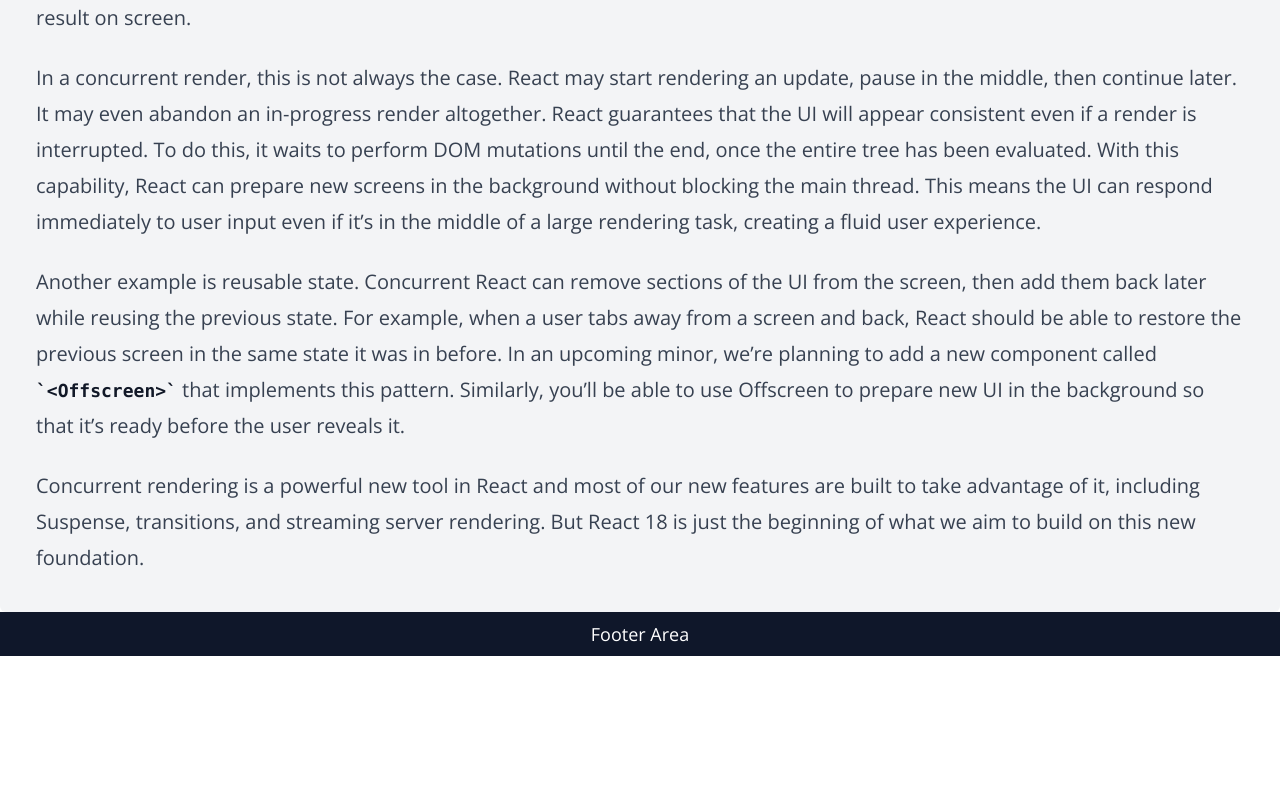
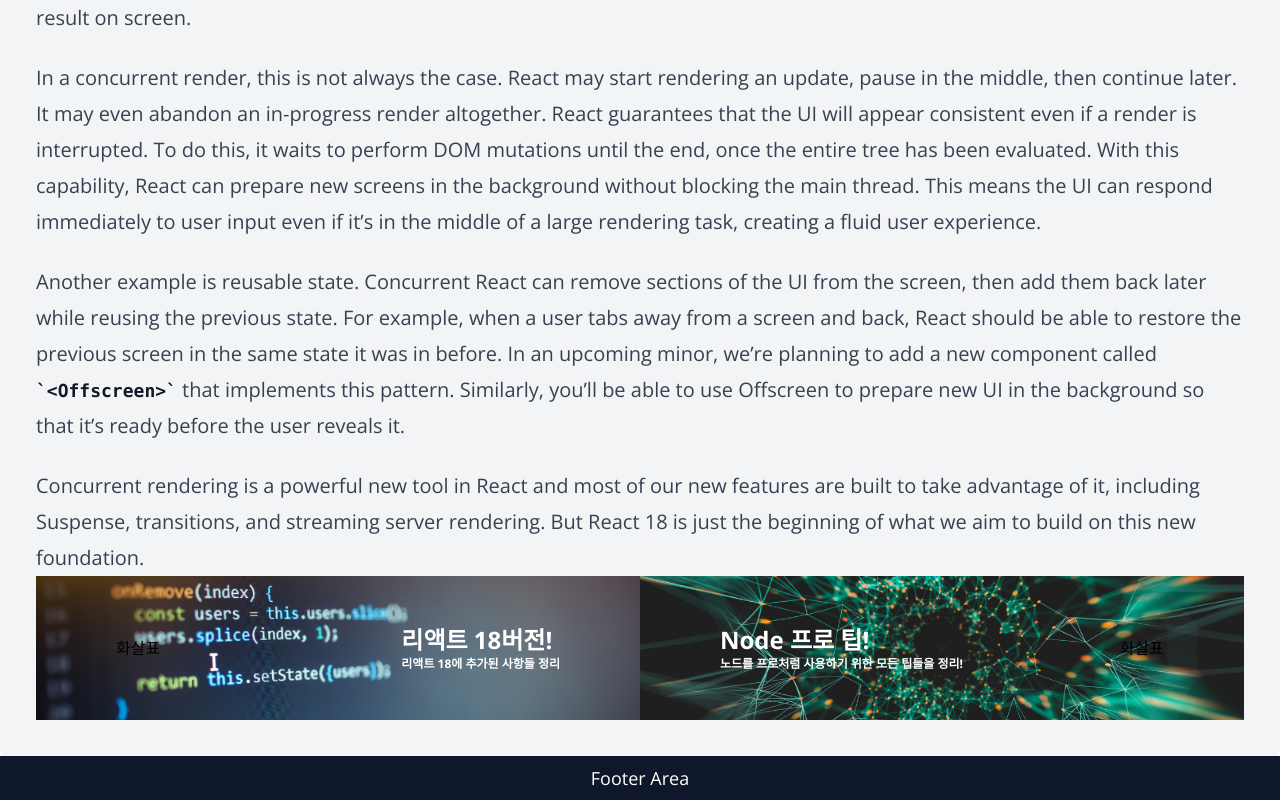
Before and after one commit to oshosh/next-blog, a Next.js app: page /posts/best-react-practices in a window 1280 px wide. Shown: the part 3088-3888 px from the top of the page. Before the commit the page ends 3744 px from the top, so only its background shows below. Built offline with nearby package versions, Linux system fonts and the light colour scheme.

Commit message:
feat: post navigator

```diff
--- a/service/posts.ts
+++ b/service/posts.ts
@@ -1,22 +1,12 @@
-import { promises, readdirSync, readFileSync } from 'fs';
+import { Nullable, Posts } from '@/components/post/@types';
+import { promises, readFileSync, readdirSync } from 'fs';
 import matter, { GrayMatterFile } from 'gray-matter';
 import path from 'path';
-
-export interface Posts {
-  title: string;
-  description: string;
-  date: string;
-  category: string;
-  path: string;
-  featured: boolean;
-}
 
 export interface Md {
   id: string;
   md: GrayMatterFile<string>;
 }
-
-type NullAbleMd<T> = T | null;
 
 export async function getPosts(): Promise<Posts[]> {
   const filePath = path.join(process.cwd(), 'data', 'posts.json');
@@ -26,7 +16,7 @@
     .then((posts) => posts.sort((a, b) => (a.date > b.date ? -1 : 1)));
 }
 
-export function getMarkdown(pathUrl: string): NullAbleMd<Md> {
+export function getMarkdown(pathUrl: string): Nullable<Md> {
   const postsDirectory = path.join(process.cwd(), 'data/posts');
   const fileNames = readdirSync(postsDirectory);
 
--- a/src/app/posts/[slug]/page.tsx
+++ b/src/app/posts/[slug]/page.tsx
@@ -1,4 +1,5 @@
 import PostMarkdownContent from '@/components/post/components/PostMarkdownContent';
+import PostNavigator from '@/components/post/components/PostNavigator';
 import { Md } from '@/components/ui';
 import { getMarkdown, getPosts } from 'service/posts';
 
@@ -13,6 +14,16 @@
   const posts = await getPosts();
   const findCurrentContents = posts.find(({ path }) => path === slug);
 
+  const currentIndex = posts.findIndex((post) => post.path === slug);
+
+  const previousPage = currentIndex > 0 ? posts[currentIndex - 1] : null;
+  const nextPage = currentIndex < posts.length - 1 ? posts[currentIndex + 1] : null;
+
+  const pageInfo = {
+    previousPage,
+    nextPage,
+  };
+
   if (!getData) return;
   else
     return (
@@ -20,6 +31,7 @@
         <div className='bg-gray-100 p-9 rounded-md'>
           {findCurrentContents && <PostMarkdownContent content={findCurrentContents} />}
           <Md style='mt-5' markdown={getData?.md?.content}></Md>
+          <PostNavigator page={pageInfo} />
         </div>
       </>
     );
--- /dev/null
+++ b/src/components/post/@types/index.d.ts
@@ -0,0 +1 @@
+export * from './type';
--- /dev/null
+++ b/src/components/post/components/NavigatePostCard.tsx
@@ -0,0 +1,42 @@
+import Image from 'next/image';
+import Link from 'next/link';
+import { Nullable, Posts } from '../@types';
+
+interface Props {
+  post: Nullable<Posts>;
+  isPrevious?: boolean;
+  cardSize: string;
+}
+
+function NavigatePostCard({ post, isPrevious, cardSize }: Props) {
+  const alignmentClass = isPrevious ? 'left' : 'right';
+
+  return (
+    <Link href={`/posts/${post?.path}`} className={`${cardSize} relative`}>
+      <Image
+        className='object-cover h-36 bg-blend-darken'
+        alt={post?.title || ''}
+        src={`/images/posts/${post?.path}.png`}
+        width={9999}
+        height={100}
+      />
+      <div
+        className={`absolute inset-y-0 ${alignmentClass}-0 flex flex-col justify-center ${
+          alignmentClass === 'left' ? 'ml-20' : 'mr-20'
+        }`}
+      >
+        화살표
+      </div>
+      <div
+        className={`absolute inset-y-0 ${
+          alignmentClass === 'left' ? 'right-0' : 'left-0'
+        } flex flex-col justify-center ${alignmentClass === 'left' ? 'mr-20' : 'ml-20'}`}
+      >
+        <span className='font-bold text-2xl text-white'>{post?.title}</span>
+        <span className='font-bold text-xs text-white'>{post?.description}</span>
+      </div>
+    </Link>
+  );
+}
+
+export default NavigatePostCard;
--- /dev/null
+++ b/src/components/post/components/PostNavigator.tsx
@@ -0,0 +1,25 @@
+import { Nullable, Posts } from '../@types';
+import NavigatePostCard from './NavigatePostCard';
+
+interface Props {
+  page: {
+    previousPage: Nullable<Posts>;
+    nextPage: Nullable<Posts>;
+  };
+}
+
+function PostNavigator({ page }: Props) {
+  const { previousPage, nextPage } = page;
+  const cardSize = previousPage && nextPage ? 'w-3/6' : 'w-full';
+
+  return (
+    <div className='flex w-full'>
+      {previousPage && (
+        <NavigatePostCard post={previousPage} isPrevious={true} cardSize={cardSize} />
+      )}
+      {nextPage && <NavigatePostCard post={nextPage} isPrevious={false} cardSize={cardSize} />}
+    </div>
+  );
+}
+
+export default PostNavigator;
```
Also changed, not shown: src/components/post/@types/type.d.ts (added, +10 -0 lines).
